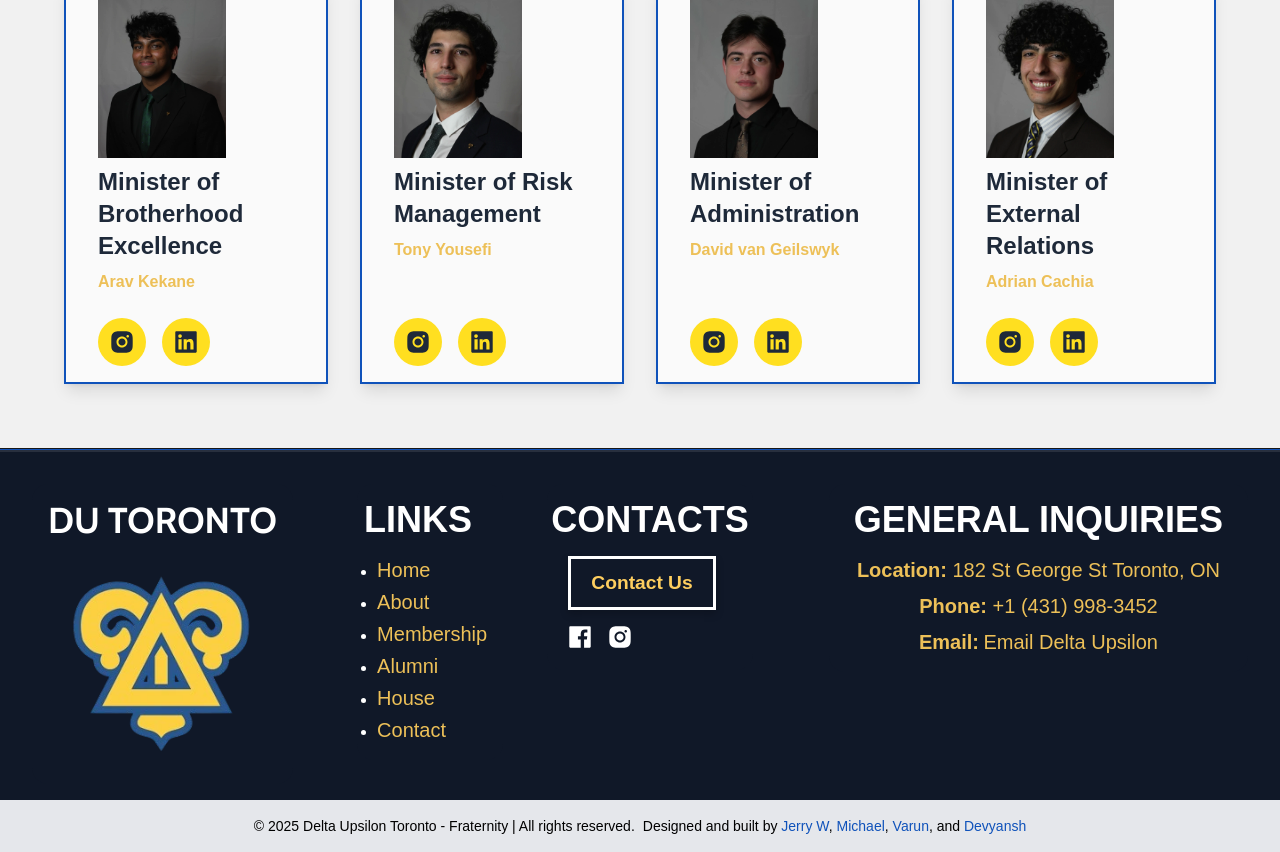
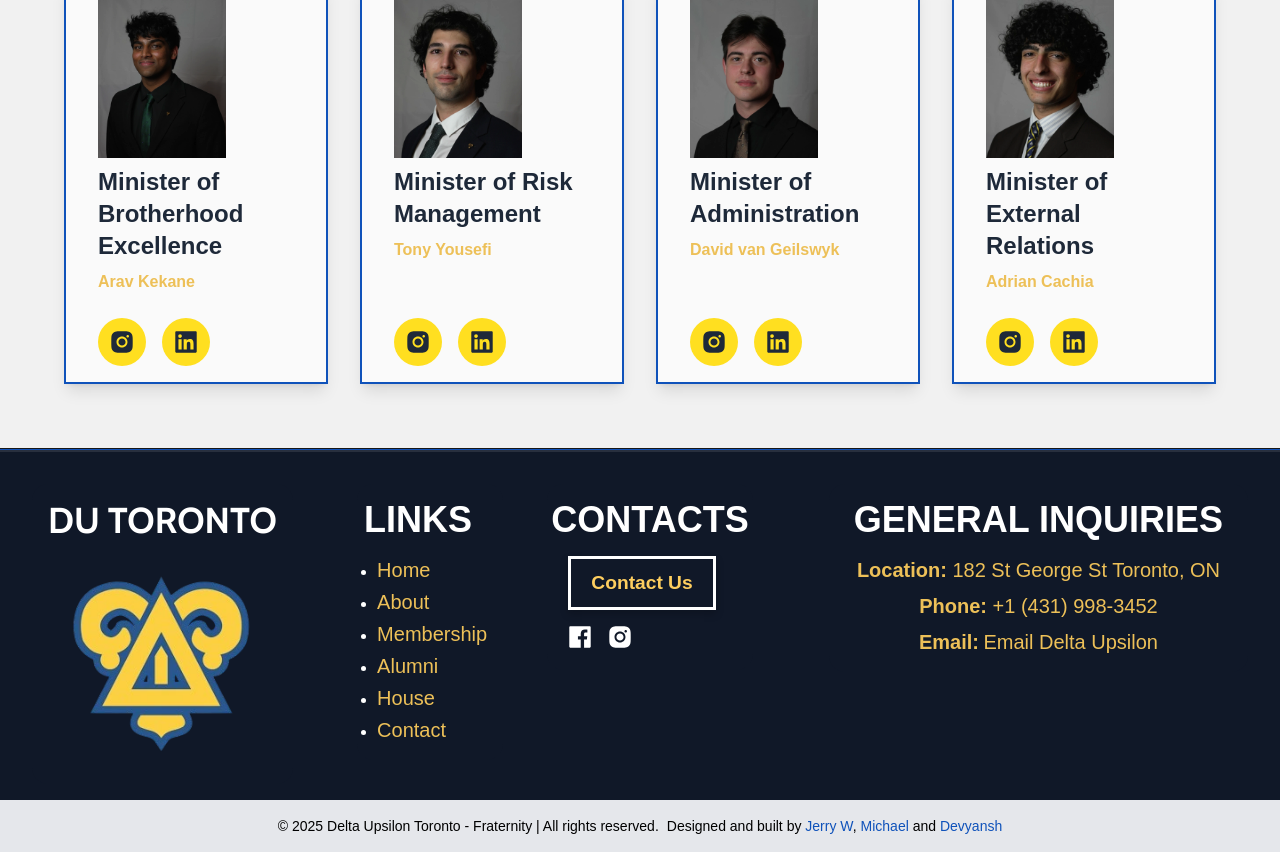
Before and after one commit to Thehashhobo/DU-Toronto-Webpage, a Next.js app in the folder dutoronto/: page / in a window 1280 px wide. Shown: the part 2620-3472 px from the top of the page. Built offline with nearby package versions, Linux system fonts and the light colour scheme; a web font is replaced by a local one.

Commit message:
author change

```diff
--- a/dutoronto/src/components/Footer.tsx
+++ b/dutoronto/src/components/Footer.tsx
@@ -131,11 +131,8 @@ export default function Footer() {
             <Link href="https://mikhskaz.com/" target="_blank" rel="noopener noreferrer" className="text-secondary hover:underline">
               Michael
             </Link>
-            ,{" "}
-            <Link href="https://www.linkedin.com/in/varun-spillai/" target="_blank" rel="noopener noreferrer" className="text-secondary hover:underline">
-              Varun
-            </Link>
-            , and{" "}
+            {" "}
+            and{" "}
             <Link href="https://www.linkedin.com/in/devyanshsharma/" target="_blank" rel="noopener noreferrer" className="text-secondary hover:underline">
               Devyansh
             </Link>
```
